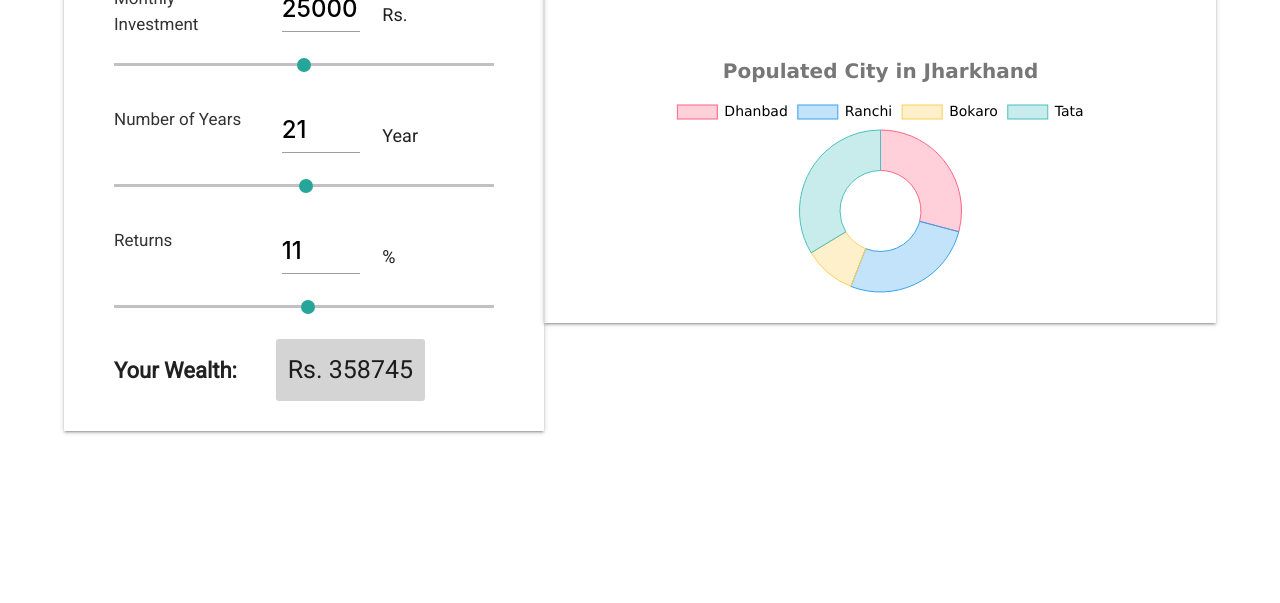
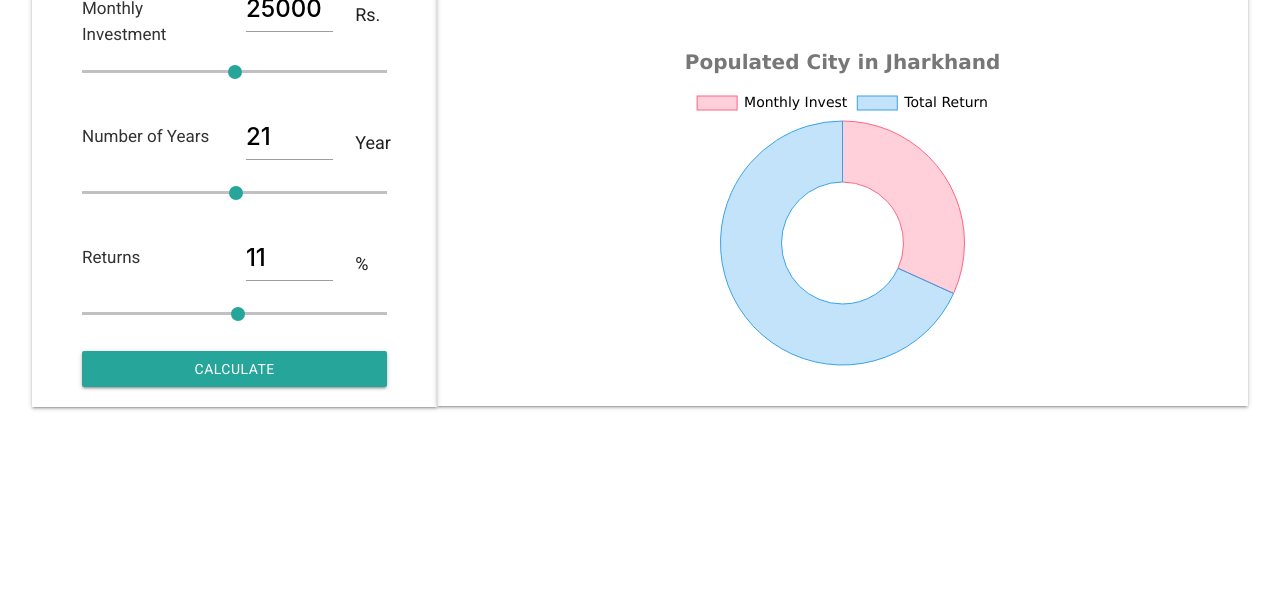
Before and after one commit to mdraza/sipCal, a plain HTML site: page index.html in a window 1280 px wide. Shown: the part 197-800 px from the top of the page. Drawn offline with nearby package versions, Linux system fonts and the light colour scheme.

Commit message:
initial commit

```diff
--- a/css/style.scss
+++ b/css/style.scss
@@ -18,7 +18,7 @@ body {
 }
 
 .container {
-    width: 90%;
+    width: 95%;
 
     h3 {
         padding: 15px;
@@ -33,7 +33,7 @@ body {
     .labelTxt {
         font-size: 17px;
         font-weight: normal;
-        // margin-top: 10px;
+        margin-top: 10px;
         display: inline-block;
         color: #333;
     }
@@ -55,13 +55,17 @@ body {
 
     .txt {
         margin-top: 15px;
+        text-align: center;
         span {
             color: #333;
         }
     }
 
     .totAmnt {
-        margin: 20px 0;
+        margin: 25px 0 10px;
+        a{
+            display: block;
+        }
 
         b {
             font-size: 22px;
@@ -80,12 +84,14 @@ body {
 }
 
 .chrt {
-    padding: 20px 0 10px;
+    padding: 20px 0;
     box-sizing: border-box;
 
     // height: 524px;
     h4 {
         margin-top: 20px;
+        text-align: center;
+        font-size: 26px;
     }
 
     #myChart {
--- a/index.html
+++ b/index.html
@@ -17,7 +17,7 @@
     <div class="container">
         <h3 class="txt">SIP Calculator - <small>Systematic Investment Plan Calculator</small></h3>
         <div class="row">
-            <div class="col m5 z-depth-1 input">
+            <div class="col m4 z-depth-1 input">
                 <form action="">
                     <p class="txt">
                         <label>
@@ -25,21 +25,21 @@
                             <span>SIP</span>
                         </label>
                         <label class="ml-40">
-                            <input class="with-gap" name="group3" type="radio" checked />
+                            <input class="with-gap" name="group3" type="radio"  />
                             <span>LUMPSUM</span>
                         </label>
                     </p>
                     <section class="txt1">
                         <div class="row mt-30">
-                            <div class="col m5">
+                            <div class="col m6">
                                 <label for="" class="labelTxt">Monthly Investment</label>
                             </div>
-                            <div class="col m3">
+                            <div class="col m4">
                                 <div class="input-field">
                                     <input id="mIvstAmnt" value="25000" type="number" class="validate" >
                                 </div>
                             </div>
-                            <div class="col m4 txtRs">Rs.</div>
+                            <div class="col m2 txtRs">Rs.</div>
                         </div>
                         <p class="range-field">
                             <input type="range" id="mIvstAmntRange" min="1000" max="50000" oninput="investAmount()"/>
@@ -47,15 +47,15 @@
                     </section>
                     <section class="txt1">
                         <div class="row mt-30">
-                            <div class="col m5">
+                            <div class="col m6">
                                 <label for="" class="labelTxt">Number of Years </label>
                             </div>
-                            <div class="col m3">
+                            <div class="col m4">
                                 <div class="input-field">
                                     <input id="nOfyear" value="21" type="number" class="validate">
                                 </div>
                             </div>
-                            <div class="col m4 txtRs">Year</div>
+                            <div class="col m2 txtRs">Year</div>
                         </div>
                         <p class="range-field">
                             <input type="range" min="1" max="100" id="nOfyearRange" oninput="noOfYears()"/>
@@ -63,22 +63,23 @@
                     </section>
                     <section class="txt1">
                         <div class="row mt-30">
-                            <div class="col m5">
+                            <div class="col m6">
                                 <label for="" class="labelTxt">Returns </label>
                             </div>
-                            <div class="col m3">
+                            <div class="col m4">
                                 <div class="input-field">
                                     <input id="return" value="11" type="number" class="validate">
                                 </div>
                             </div>
-                            <div class="col m4 txtRs">%</div>
+                            <div class="col m2 txtRs">%</div>
                         </div>
                         <p class="range-field">
                             <input type="range" id="returnRange" min="5" max="50" oninput="returnRate()"/>
                         </p>
                     </section>
                     <section class="totAmnt">
-                        <b>Your Wealth:</b> <span>Rs. 358745</span>
+                        <!-- <b>Your Wealth:</b> <span>Rs. 358745</span> -->
+                        <a class="waves-effect waves-light btn">Calculate</a>
                     </section>
 
 
@@ -86,7 +87,7 @@
 
                 </form>
             </div>
-            <div class="col m7 z-depth-1">
+            <div class="col m8 z-depth-1">
                 <div class="container chrt">
                     <h4>SIP Graph</h4>
                     <canvas id="myChart"></canvas>
@@ -106,18 +107,23 @@
     <script src="https://cdnjs.cloudflare.com/ajax/libs/materialize/1.0.0/js/materialize.min.js"></script>
     <script src="https://cdnjs.cloudflare.com/ajax/libs/Chart.js/2.8.0/Chart.min.js"></script>
     <script>
-        function investAmount(){
-            var invstAmtSlider = document.getElementById("mIvstAmntRange").value;
-            document.getElementById("mIvstAmnt").value = invstAmtSlider;
-        }
-        function noOfYears(){
-            var yer = document.getElementById("nOfyearRange").value;
-            document.getElementById("nOfyear").value = yer;
-        }
-        function returnRate(){
-            var retRate = document.getElementById("returnRange").value;
-            document.getElementById("return").value = retRate;
-        }
+        var invstAmtSlider, yer, retRate;
+        var totalInvest = document.getElementById("mIvstAmntRange").value;
+
+
+        // function investAmount(){
+        //     invstAmtSlider = document.getElementById("mIvstAmntRange").value;
+        //     document.getElementById("mIvstAmnt").value = invstAmtSlider;
+        // }
+        // function noOfYears(){
+        //     yer = document.getElementById("nOfyearRange").value;
+        //     document.getElementById("nOfyear").value = yer;
+        // }
+        // function returnRate(){
+        //     retRate = document.getElementById("returnRange").value;
+        //     document.getElementById("return").value = retRate;
+        // }
+
 
 
 
@@ -131,34 +137,32 @@
         let populationChart = new Chart(myChart, {
             type: 'doughnut', // bar, horizontalBar, pie, line, doughnut, radar, polarArea
             data: {
-                labels: ['Dhanbad', 'Ranchi', 'Bokaro', 'Tata'],
+                labels: ['Monthly Invest', 'Total Return'],
                 datasets: [{
-                    label: 'Populations',
+                    label: 'Amount',
                     data: [
-                        1160000,
-                        1070000,
-                        414820,
-                        1340000
+                    totalInvest,
+                    54725
                     ],
                     backgroundColor: [
                         'rgba(255, 99, 132, 0.3)',
                         'rgba(54, 162, 235, 0.3)',
-                        'rgba(255, 206, 86, 0.3)',
-                        'rgba(75, 192, 192, 0.3)'
+                        // 'rgba(255, 206, 86, 0.3)',
+                        // 'rgba(75, 192, 192, 0.3)'
                     ],
                     borderWidth: 1,
                     borderColor: [
                         'rgba(255, 99, 132, 1)',
                         'rgba(54, 162, 235, 1)',
-                        'rgba(255, 206, 86, 1)',
-                        'rgba(75, 192, 192, 1)'
+                        // 'rgba(255, 206, 86, 1)',
+                        // 'rgba(75, 192, 192, 1)'
                     ],
                     hoverBorderWidth: 2,
                     hoverBorderColor: [
                         'rgba(255, 99, 132, 1)',
                         'rgba(54, 162, 235, 1)',
-                        'rgba(255, 206, 86, 1)',
-                        'rgba(75, 192, 192, 1)'
+                        // 'rgba(255, 206, 86, 1)',
+                        // 'rgba(75, 192, 192, 1)'
                     ]
                 }]
             },
```
Also changed, not shown: css/style.css, 1 other file.
